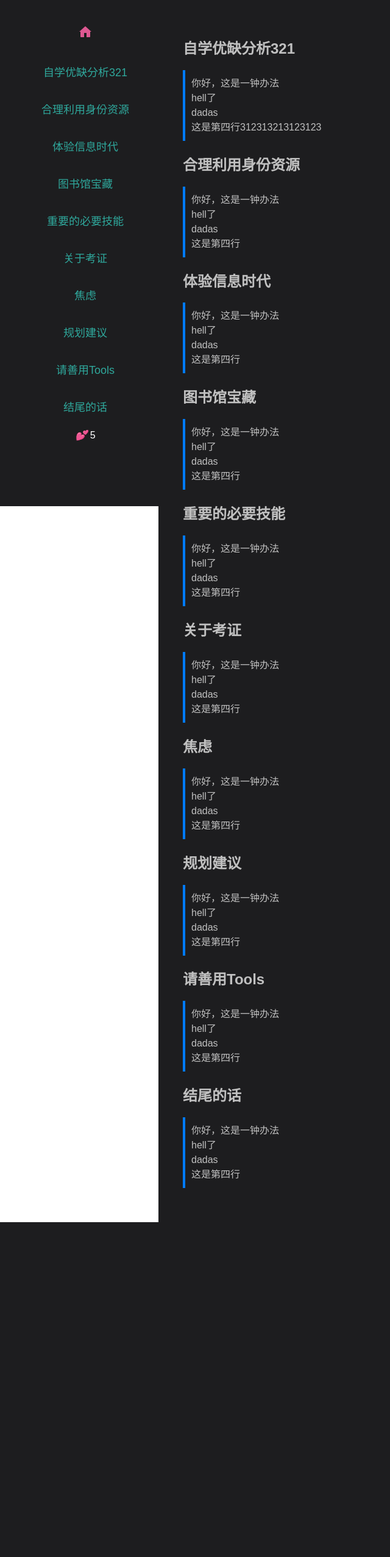
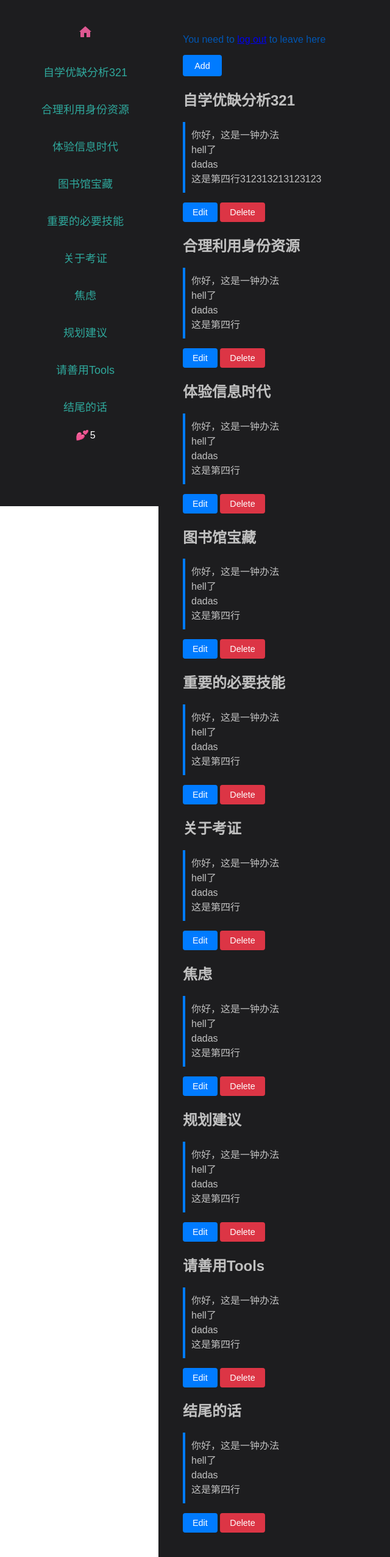
Before and after one commit to moyuhualuo/flask_project, a Flask app: page /self_learn in a window 1280 px wide. Shown: the whole page at 61% size, without its empty margins (0-640 px from the left). Before the commit the page ends 2004 px from the top, so only its background shows below. Run offline with Flask 3, Linux system fonts and the light colour scheme; a user stored in the database is signed in; data comes from the database, SQL or seed files in the repository; both versions use the stored data as it was after the commit.

Commit message:
brfor unintest

```diff
--- a/app.py
+++ b/app.py
@@ -154,8 +154,39 @@ def add_life():
 """可以删除的md"""
 @app.route('/self_learn', methods=['GET', 'POST'])
 def self_learn_page():
-    contents = Md_test.query.filter_by(is_published=True).all()
+    contents = Md_test.query.filter_by(page='learn', is_published=True).all()
     return render_template('self_learn.html', contents=contents)
+@app.route('/self_learn/delete/<int:id>', methods=['POST'])
+@login_required
+def delete_self_learn(id):
+    md_test = Md_test.query.get_or_404(id)
+    db.session.delete(md_test)
+    db.session.commit()
+    flash('Successfully deleted.')
+    return redirect(url_for('self_learn_page'))
+@app.route('/self_learn/edit/<int:id>', methods=['POST'])
+@login_required
+def edit_self_learn(id):
+    md_test = Md_test.query.get_or_404(id)
+    md_test.author = request.form.get('author')
+    md_test.content = request.form.get('content')
+    md_test.is_published = True
+    db.session.commit()
+    flash('Successfully edited.')
+    return redirect(url_for('self_learn_page'))
+
+@app.route('/self_learn/add', methods=['POST'])
+@login_required
+def add_self_learn():
+    if request.method == 'POST':
+        author = request.form.get('author')
+        content = request.form.get('content')
+        is_published = True
+        new_record = Md_test(page='learn', author=author, content=content, is_published=is_published)
+        db.session.add(new_record)
+        db.session.commit()
+        flash('Successfully added.')
+        return redirect(url_for('self_learn_page'))
 @app.route('/commit', methods=['POST', 'GET'])
 def commit_page():
     if request.method == 'POST':
--- a/templates/life.html
+++ b/templates/life.html
@@ -14,9 +14,7 @@
             <li><a href="{{ url_for('index_page') }}"><img src="{{ url_for('static', filename='icon/home.svg') }}" alt="Icon" style="width: 24px; height: 24px;"></a></li>
             {% block content_one %}
             {% for content in contents %}
-                {% if content.page == 'life' %}
                 <li><a href="{{ '#' + content.author }}">{{ content.author }}</a></li>
-                {% endif %}
             {% endfor %}
             {% endblock %}
             <li>
--- a/templates/self_learn.html
+++ b/templates/self_learn.html
@@ -1,19 +1,51 @@
 {% extends "life.html" %}
 {% block head%}
-    <title>demo</title>
+    <title>Self-learn</title>
 {% endblock %}
 {% block content_one %}
     {% for content in contents %}
-        {% if content.page == 'learn' %}
             <li><a href={{ '#' + content.author }}>{{ content.author }}</a><li>
-        {% endif %}
     {% endfor %}
 {% endblock %}
 {% block content_two %}
+
+    {% if current_user.is_authenticated %}
+        <p>You need to <a href="{{ url_for('logout') }}">log out</a> to leave here</p>
+            <button type="button" class="btn btn-add" onclick="showAddForm()">Add</button>
+    <div id="add-form" style="display: none">
+        <form method="POST" id="add-form-content" action="{{ url_for('add_self_learn') }}">
+            <label for="author">标题名字:</label>
+            <input type="text" id="author" name="author" required>
+
+            <label for="content">文本内容:</label>
+            <textarea id="content" name="content" required></textarea>
+
+            <button type="submit" class="btn btn-save">Save</button>
+            <button type="button" class="btn btn-cancel" onclick="hideAddForm()">Cancel</button>
+        </form>
+    </div>
+        {% endif %}
 	 {% for content in contents %}
-            {% if content.page == 'learn' %}
-            <h2 id={{content.author }}>{{ content.author }}</h2>
-            <pre>{{ content.content }}</pre>
-            {% endif %}
+            <div class="content-item">
+                <h2 id="{{ content.author }}">{{ content.author }}</h2>
+                <pre>{{ content.content }}</pre>
+                {% if current_user.is_authenticated %}
+                <button type="button" class="btn btn-edit" onclick="showEditForm({{ content.id }})">Edit</button>
+                <form method="POST" action="{{ url_for('delete_self_learn', id=content.id) }}" style="display:inline;"><button type="submit" class="btn btn-delete">Delete</button>
+                </form>
+                  <!-- 隐藏的编辑表单，点击编辑按钮时显示 -->
+        <div id="edit-form-{{ content.id }}" style="display:none;">
+            <form method="POST" action="{{ url_for('edit_self_learn', id=content.id) }}">
+                <label for="author-{{ content.id }}">标题名字:</label>
+                <input type="text" id="author-{{ content.id }}" name="author" value="{{ content.author }}" required>
+
+                <label for="content-{{ content.id }}">文本内容:</label>
+                <textarea id="content-{{ content.id }}" name="content" required>{{ content.content }}</textarea>
+                <button type="submit" class="btn btn-save">Save</button>
+                <button type="button" class="btn btn-cancel" onclick="hideEditForm({{ content.id }})">Cancel</button>
+            </form>
+        </div>
+                {% endif %}
+            </div>
         {% endfor %}
 {% endblock %}
```
Also changed, not shown: templates/demo.html (deleted, +0 -17 lines), data.db.
